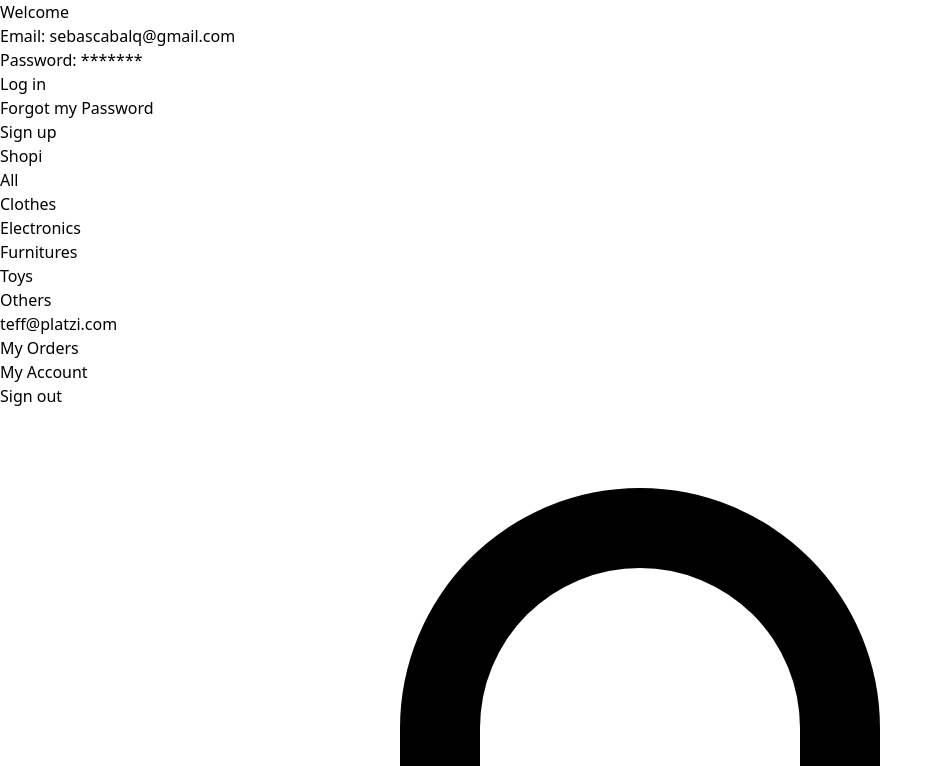
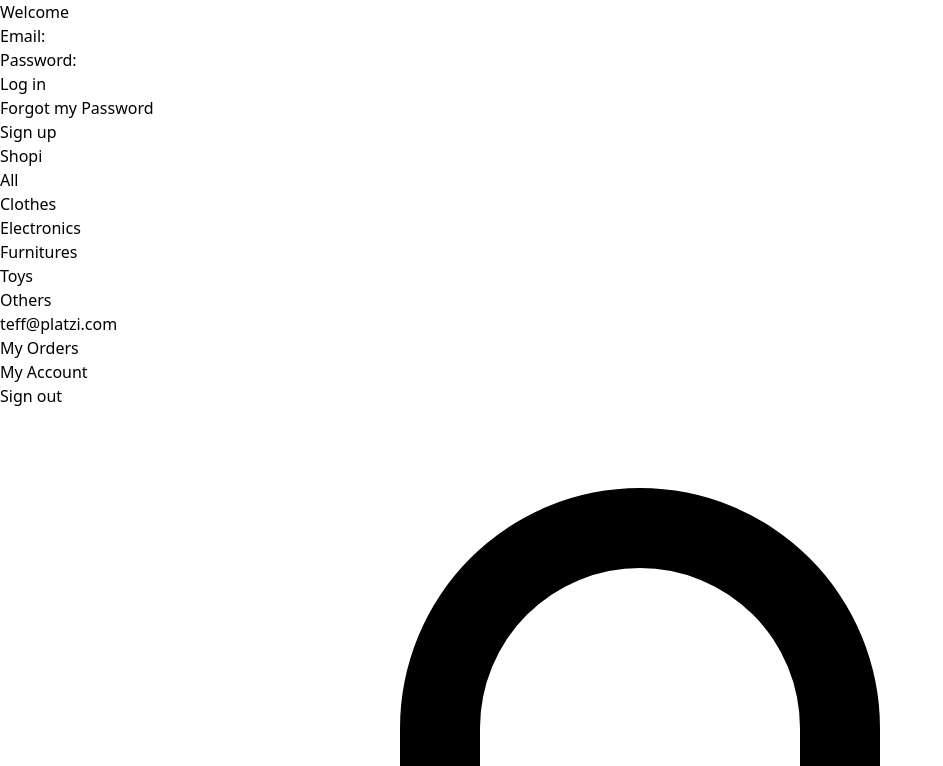
Before and after one commit to Skabas18/Ecomerce, a React (Vite) app: page /sign-in in a window 1280 px wide. Shown: the top 766 px of the page, without its empty margins (0-943 px from the left). Built offline with nearby package versions, Linux system fonts and the light colour scheme; no server answers.

Commit message:
Se crea la funcionalidad para saber si el usuario tiene cuenta o no

```diff
--- a/src/Pages/SignIn/index.jsx
+++ b/src/Pages/SignIn/index.jsx
@@ -1,27 +1,38 @@
-import React from 'react'
+import React, { useContext } from 'react'
 import { Layout } from '../../Components/Layout'
 import { Link } from 'react-router-dom'
+import { ShoppingCartContext } from '../../Context'
 
 function SignIn() {
+    const context = useContext(ShoppingCartContext)
+
+    //Account
+    const account = localStorage.getItem('account')
+    const parsedAccount = JSON.parse(account)
+
+    //Has an account
+    const noAccountInLocalStorage = parsedAccount ? Object.keys(parsedAccount).length === 0 :true
+    const noAccountInLocalState = context.account ? Object.keys(context.account).length === 0 :true
+    const hasUserAnAccount = !noAccountInLocalState || !noAccountInLocalStorage
     return (
         <Layout>
             <h1 className='font-medium text-xl text-center mb-6 w-80'>Welcome</h1>
             <div className='flex flex-col w-80'>
                 <p>
                     <span className='font-light text-sm'>Email: </span>
-                    <span>sebascabalq@gmail.com</span>
+                    <span>{parsedAccount?.email}</span>
                 </p>
                 <p>
                     <span className='font-light text-sm'>Password: </span>
-                    <span>*******</span>
+                    <span>{parsedAccount?.password}</span>
                 </p>
                 <Link to='/'>
-                    <button className='bg-black disabled:bg-black/40 text-white w-full rounded-lg py-3 mt-4 mb-2'>Log in</button>
+                    <button className='bg-black disabled:bg-black/40 text-white w-full rounded-lg py-3 mt-4 mb-2' disabled={!hasUserAnAccount}>Log in</button>
                 </Link>
                 <div className='text-center'>
                     <a className='font-light text-xs underline underline-offset-4' href='/'>Forgot my Password</a>
                 </div>
-                <button className='border border-black disabled:text-black/40 disabled:border-black/40 rounded-lg mt-6 py-3'>
+                <button className='border border-black disabled:text-black/40 disabled:border-black/40 rounded-lg mt-6 py-3' disabled={hasUserAnAccount}>
                     Sign up
                 </button>
             </div>
```
